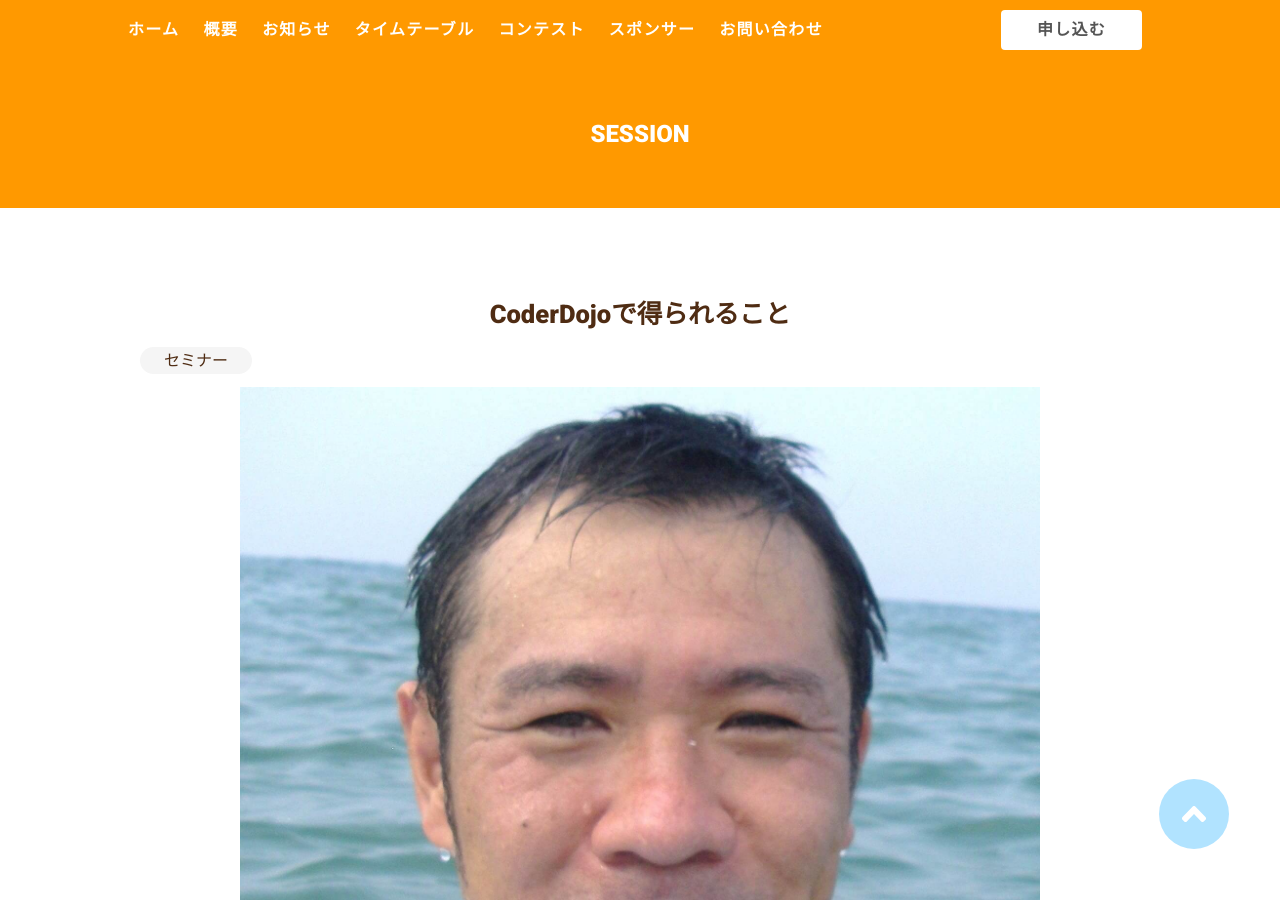
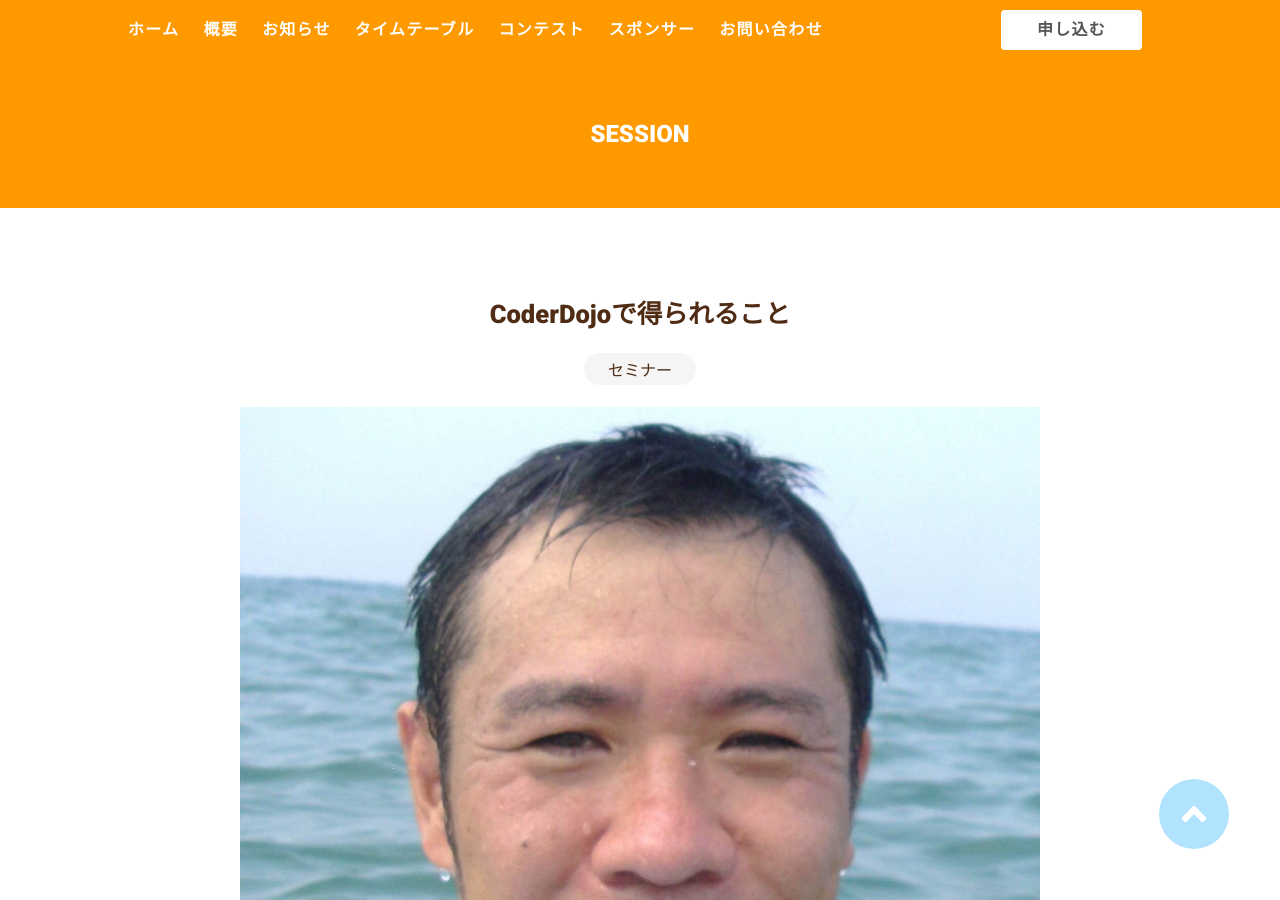
Before and after one commit to coderdojo-japan/dojocon2019.coderdojo.jp, a Jekyll site: the page built from _posts/session/2019-11-21-CoderDojoで得られること.md, in a window 1280 px wide and 900 px high. Built offline with Jekyll 4.4.1, drawn with Linux system fonts in a browser that asks for light colours; nearby versions of some CDN libraries.

Commit message:
タグ表示修正

```diff
--- a/css/main.scss
+++ b/css/main.scss
@@ -722,7 +722,9 @@ h2 {
     height: calc(24px * 2 + 16px + 8px);
   }
 }
-
+.tags{
+  text-align: center;
+}
 //ワークショップのタグ一覧
 .tag-workshop {
   background: linear-gradient(transparent 70%, $light-blue 70%);
@@ -738,10 +740,9 @@ h2 {
 .tag-post {
   background-color: $light-gray;
   border-radius: 1em;
+  display: inline-block;
+  margin: 6px;
   padding: 4px 24px;
-  &:not(:last-child) {
-    margin-right: 12px;
-  }
 }
 
 //トップページのテキスト類
```
